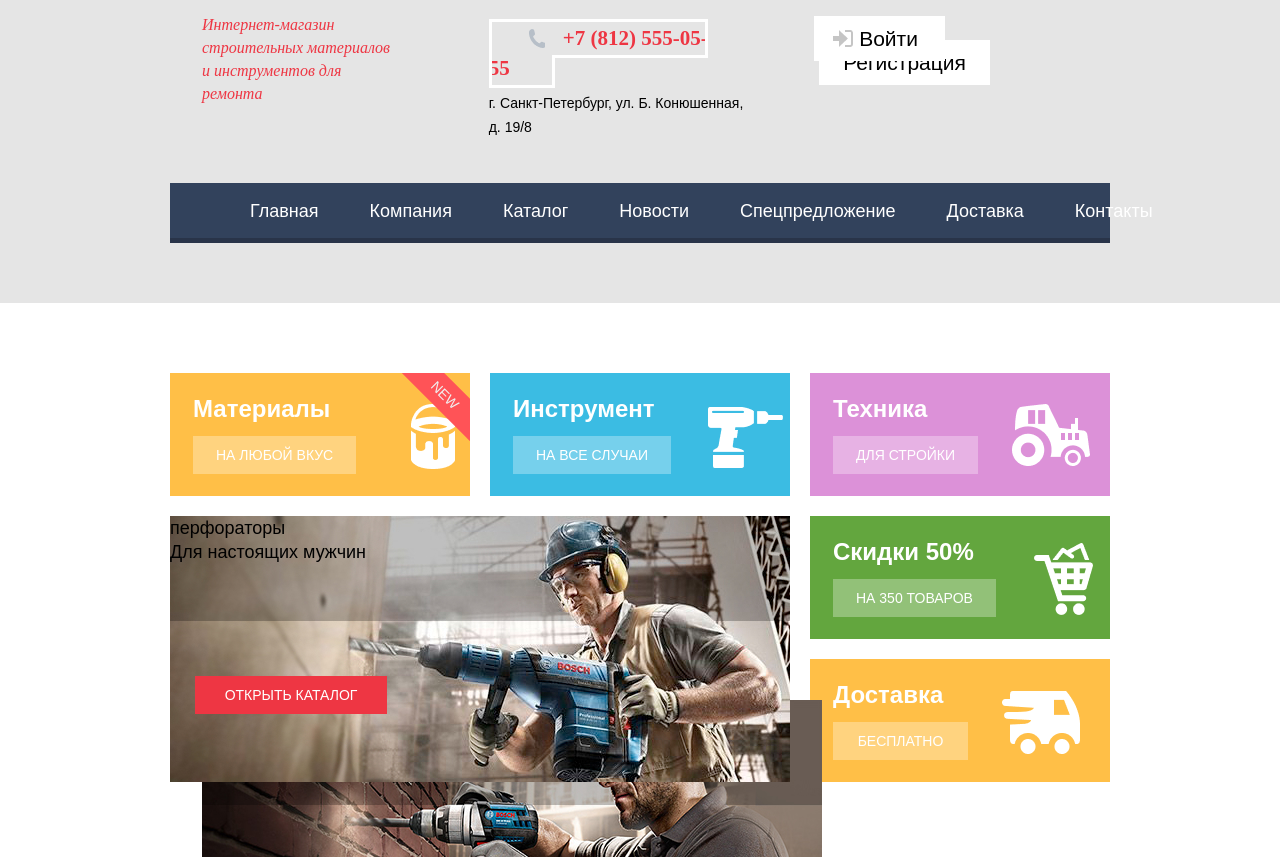
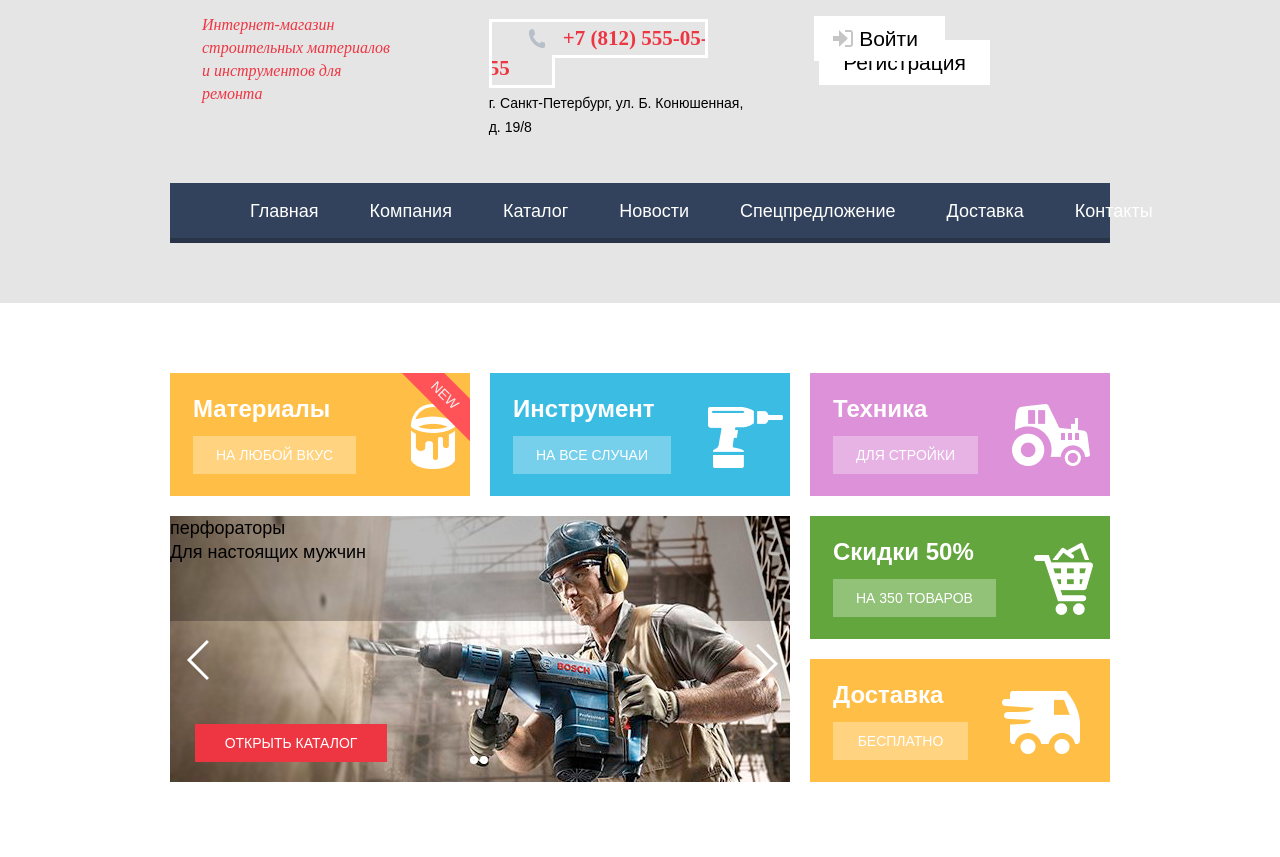
Before and after one commit to Aleksey978/1561087-technomart-29, a plain HTML site: page index.html in a window 1280 px wide. Shown: the part 71-928 px from the top of the page. Drawn offline with Linux system fonts and the light colour scheme; a web font is replaced by a local one.

Commit message:
слайдер

```diff
--- a/css/style.css
+++ b/css/style.css
@@ -57,6 +57,10 @@ img {
   max-width: 100%;
   height: auto;
   }
+p, h2{
+  margin: 0;
+  padding: 0;
+}
 .main-container{
  width: 940px;
  margin: 0 auto;
@@ -539,17 +543,39 @@ color: var(--basic-white);
 }
 .catalog-item{
   z-index: 1;
-  position: relative;
+  position: absolute;
+  height: 266px;
+  width: 620px;
 }
 .catalog-img{
   position: absolute;
   z-index: -1;
 }
-.catalog-navigation{
-  position: absolute;
-}
 .perf{
   z-index: 2;
+}
+.drill-slide{
+  position: absolute;
+  z-index: 1;
+}
+.catalog-prev{
+  position: absolute;
+  z-index: 3;
+  cursor: pointer;
+  border:0;
+  background: none;
+  left: 10px;
+  bottom: -170px;
+}
+.catalog-next{
+  position: absolute;
+  z-index: 3;
+  cursor: pointer;
+  border:0;
+  background: none;
+  left: 580px;
+  bottom: -170px;
+  transform: rotate(180deg);
 }
 .slide h2{
   font-size: 36px;
@@ -571,7 +597,7 @@ color: var(--basic-white);
   font-size: 14px;
   text-transform: uppercase;
   line-height: 38px;
-  margin-top: 112px;
+  margin-top: 160px;
   margin-left: 25px;
   width: 192px;
   height: 38px;
@@ -584,6 +610,37 @@ color: var(--basic-white);
 .button-catalog:active{
   background-color: #BA2732;;
 }
+.catalog-navigation{
+  position: relative;
+}
+.catalog-dots{
+  position: relative;
+}
+.catalog-dot{
+  z-index: 3;
+  position: absolute;
+  padding: 0;
+  width: 8px;
+  height: 8px;
+  left: 300px;
+  top:240px;
+  border: 3px solid white;
+  border-radius: 50%;
+  cursor: pointer;
+}
+.active-btn{
+  background-color: red;
+  border: 3px solid white;
+  outline: 0;
+}
+.active{
+  margin-left: 10px;
+}
+.perf-slide{
+  z-index: 1;
+}
+
+
 
 .popular-goods{
   display: grid;
--- a/index.html
+++ b/index.html
@@ -94,24 +94,28 @@
     <a href="#" class="button-catalog">открыть каталог</a>
     </div>
   </div>
-  <div class="catalog-item drill">
+  <div class="catalog-item drill-slide">
     <div class="catalog-img">
 <img src="img/Layer 99.jpg" alt="">
     </div>
-    <div class="catalog-title">Дрели</div>
+    <div class="catalog-title">
+      <h2>Дрели</h2>
+    </div>
     <div class="catalog-text">на радость соседям</div>
     <div class="catalog-btn"><a href="#" class="button-catalog">открыть каталог</a></div>
   </div>
 </div>
 <div class="catalog-navigation">
   <div class="catalog-arrows">
-    <button class="catalog-arrow catalog-prev">Предыдущий слайд</button>
-    <button class="catalog-arrow catalog-next">Следующий слайд</button>
+    <button class="catalog-arrow catalog-prev">
+      <img src="img/btn-prev.svg" alt=""></button>
+    <button class="catalog-arrow catalog-next">
+      <img src="img/btn-prev.svg" alt=""></button>
   </div>
 </div>
 <div class="catalog-dots">
-  <button class="catalog-dot">Первый слайд</button>
-  <button class="catalog-dot active">Второй слайд -- Активен</button>
+  <button class="catalog-dot disabled"></button>
+  <button class="catalog-dot active"></button>
 </div>
 </div>
     </section>
--- a/js/login.js
+++ b/js/login.js
@@ -1,6 +1,9 @@
 const come = document.querySelector(".user-button");
 const loginPopup = document.querySelector(".modal-login");
 const loginClose = loginPopup.querySelector(".modal-close");
+const perf = document.querySelector(".perf");
+const slidebtn1 = document.querySelector(".catalog-prev");
+const dot1 = document.querySelector(".disabled");
 come.addEventListener("click", function (evt) {
   evt.preventDefault();
   loginPopup.classList.add("modal-show");
@@ -9,3 +12,8 @@ loginClose.addEventListener("click", function (evt) {
   evt.preventDefault();
   loginPopup.classList.remove("modal-show");
 });
+slidebtn1.addEventListener("click", function (evt) {
+  evt.preventDefault();
+  perf.classList.add("perf-slide");
+  dot1.classlist.add("active-btn");
+});
```
Also changed, not shown: img/btn-prev.svg (added).
